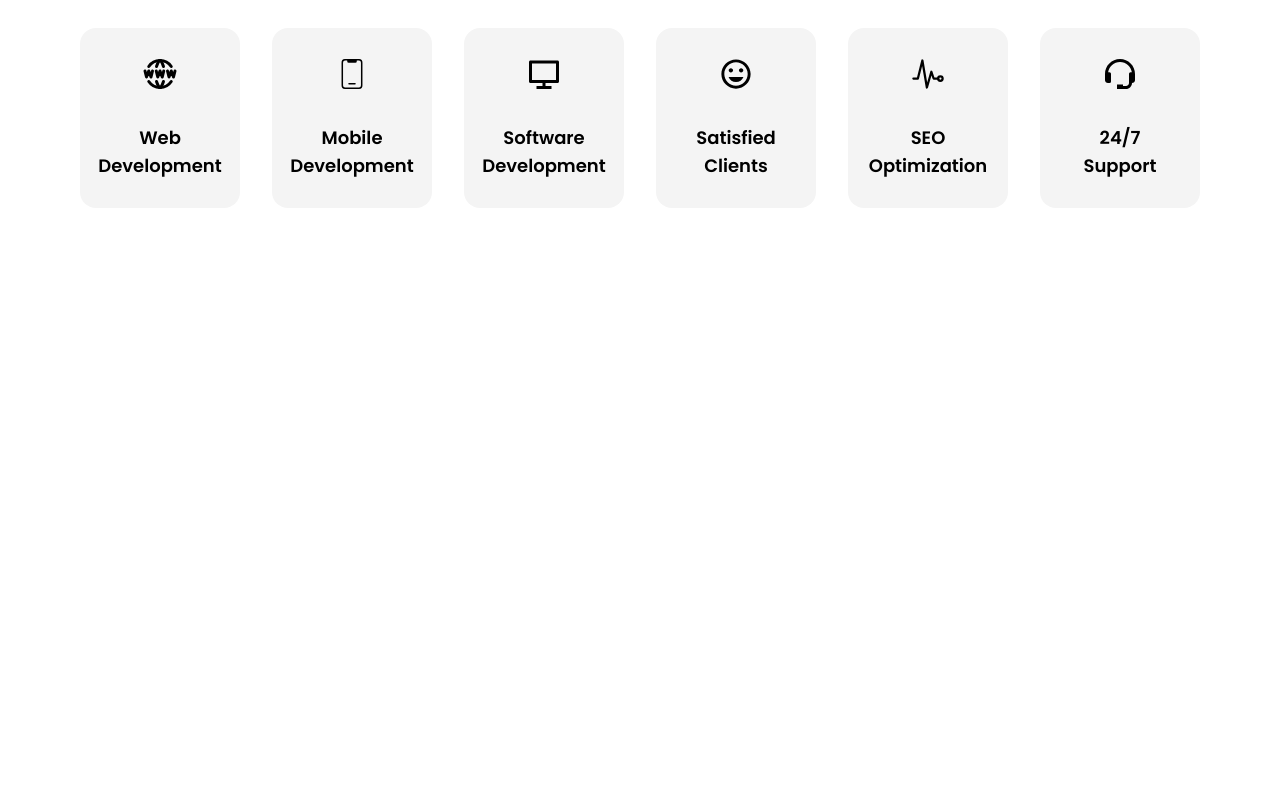
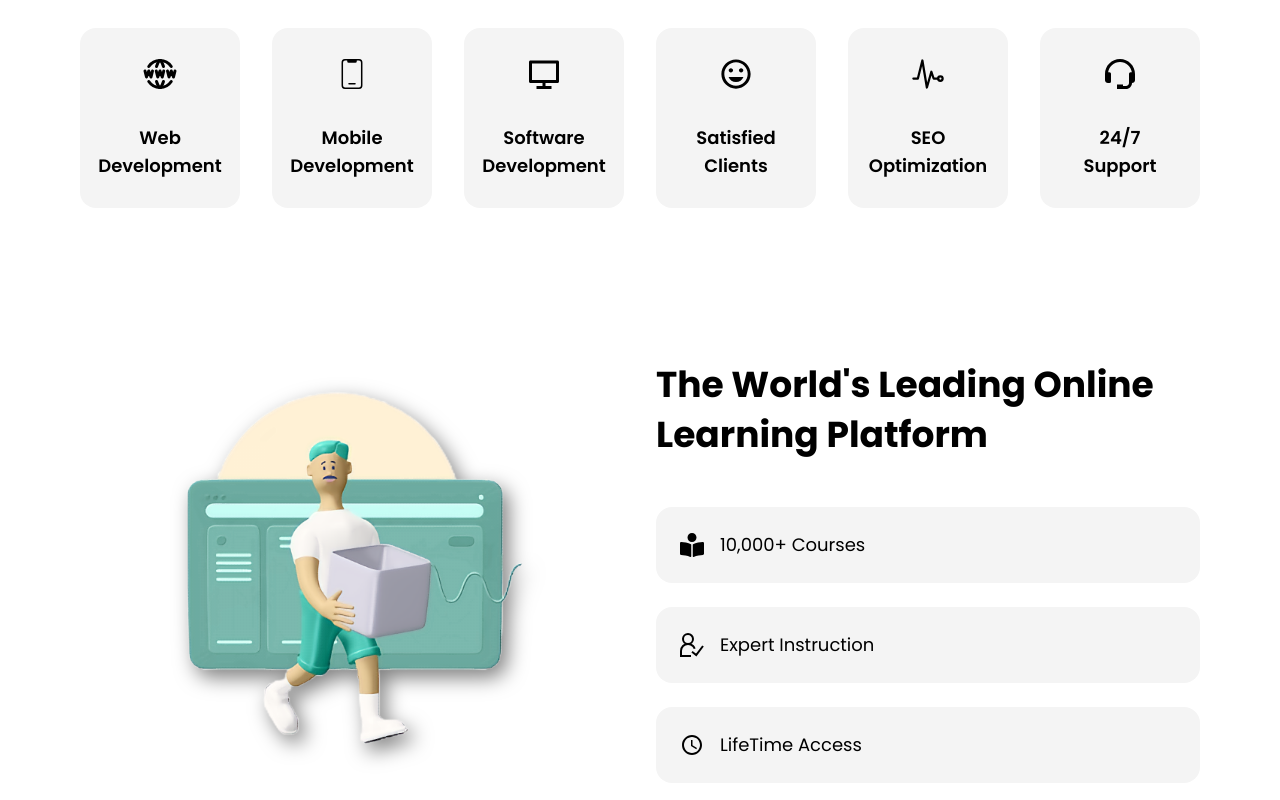
Before and after one commit to Prakashpreveen/React-JS-EEducation_WebPage-Project, a React (Vite) app: page / in a window 1280 px wide. Shown: the part 894-1694 px from the top of the page. Before the commit the page ends 1158 px from the top, so only its background shows below. Built offline with nearby package versions, Linux system fonts and the light colour scheme.

Commit message:
added banner section

```diff
--- a/src/App.jsx
+++ b/src/App.jsx
@@ -2,6 +2,7 @@
 import Navbar from "./components/Navbar";
 import Hero from "./components/Hero";
 import Services from "./components/Services";
+import Banner from "./components/Banner";
 
 const App = () => {
   return (
@@ -9,6 +10,7 @@
       {/* <Navbar /> */}
       <Hero />
       <Services />
+      <Banner />
     </main>
   );
 };
--- /dev/null
+++ b/src/components/Banner.jsx
@@ -0,0 +1,75 @@
+import React from "react";
+import EducationPng from "../assets/education.png";
+import { motion } from "framer-motion";
+import { FadeUp } from "../components/Hero";
+import { FaBookReader } from "react-icons/fa";
+import { GrUserExpert } from "react-icons/gr";
+import { MdOutlineAccessTime } from "react-icons/md";
+
+const Banner = () => {
+  return (
+    <section>
+      <div className="container py-14 md:py-24 grid grid-cols-1 md:grid-cols-2 gap-8 space-y-6 md:space-y-0">
+        {/* Banner Image */}
+        <div className="flex justify-center items-center">
+          <motion.img
+            initial={{ opacity: 0, x: -50 }}
+            whileInView={{ opacity: 1, x: 0 }}
+            transition={{ duration: 0.5, ease: "easeInOut" }}
+            viewport={{ once: true }}
+            src={EducationPng}
+            className="w-[350px] md:max-w-[450px] object-cover drop-shadow"
+          />
+        </div>
+        {/* Banner Text */}
+        <div className="flex flex-col justify-center">
+          <div className="text-center md:text-left space-y-12">
+            <h1 className="text-3xl md:text-4xl font-bold !leading-snug">
+              The World's Leading Online Learning Platform
+            </h1>
+            {/* Banner Mini-Text */}
+            <div className="flex flex-col gap-6">
+              {/* Mini-Bar - 1 */}
+              <motion.div
+                variants={FadeUp(0.2)}
+                initial="initial"
+                whileInView={"animate"}
+                viewport={{ once: true }}
+                className="flex items-center gap-4 p-6 bg-[#f4f4f4] rounded-2xl hover:bg-white duration-300 hover:shadow-2xl"
+              >
+                <FaBookReader className="text-2xl" />
+                <p className="text-lg">10,000+ Courses</p>
+              </motion.div>
+
+              {/* Mini-Bar - 2 */}
+              <motion.div
+                variants={FadeUp(0.4)}
+                initial="initial"
+                whileInView={"animate"}
+                viewport={{ once: true }}
+                className="flex items-center gap-4 p-6 bg-[#f4f4f4] rounded-2xl hover:bg-white duration-300 hover:shadow-2xl"
+              >
+                <GrUserExpert className="text-2xl" />
+                <p className="text-lg">Expert Instruction</p>
+              </motion.div>
+
+              {/* Mini-Bar - 3 */}
+              <motion.div
+                variants={FadeUp(0.6)}
+                initial="initial"
+                whileInView={"animate"}
+                viewport={{ once: true }}
+                className="flex items-center gap-4 p-6 bg-[#f4f4f4] rounded-2xl hover:bg-white duration-300 hover:shadow-2xl"
+              >
+                <MdOutlineAccessTime className="text-2xl" />
+                <p className="text-lg">LifeTime Access</p>
+              </motion.div>
+            </div>
+          </div>
+        </div>
+      </div>
+    </section>
+  );
+};
+
+export default Banner;
--- a/src/components/Hero.jsx
+++ b/src/components/Hero.jsx
@@ -1,31 +1,31 @@
 import React from "react";
 import Navbar from "./Navbar";
 import { IoIosArrowRoundForward } from "react-icons/io";
-import { gsap } from "gsap";
 
 import Blob from "../assets/Blob.svg";
 import HeroPng from "../assets/hero.png";
-import { useGSAP } from "@gsap/react";
+import { motion } from "framer-motion";
 
+export const FadeUp = (delay) => {
+  return {
+    initial: {
+      opacity: 0,
+      y: 50,
+    },
+    animate: {
+      opacity: 1,
+      y: 0,
+      transition: {
+        type: "spring",
+        stiffness: 100,
+        duration: 0.5,
+        delay: delay,
+        ease: "easeInOut",
+      },
+    },
+  };
+};
 const Hero = () => {
-  useGSAP(() => {
-    gsap.fromTo(
-      ".hero-title",
-      { opacity: 0, y: "100px" },
-      { opacity: 1, y: 0, duration: 1 }
-    );
-    gsap.fromTo(
-      ".hero-button",
-      { opacity: 0 },
-      { opacity: 1, duration: 1, delay: 0.5 }
-    );
-    gsap.fromTo(
-      ".hero-img",
-      { opacity: 0, x: "100px" },
-      { opacity: 1, x: 0, duration: 1, delay: 0.5 }
-    );
-  }, []);
-
   return (
     <section className="bg-light overflow-hidden relative">
       <Navbar />
@@ -33,26 +33,42 @@
         {/* Brand Info */}
         <div className="flex flex-col justify-center py-14 md:py-0 relative z-20">
           <div className="text-center md:text-left space-y-10 lg:max-w-[400px]">
-            <h1 className="text-3xl lg:text-5xl font-bold !leading-snug hero-title">
+            <motion.h1
+              variants={FadeUp(0.6)}
+              initial="initial"
+              animate="animate"
+              className="text-3xl lg:text-5xl font-bold !leading-snug"
+            >
               Let's Learn to build a{" "}
               <span className="text-secondary">Website</span> for your business
-            </h1>
+            </motion.h1>
 
-            <div className="flex justify-center md:justify-start">
-              <button className="primary-btn flex items-center gap-2 group hero-button">
+            <motion.div
+              variants={FadeUp(0.8)}
+              initial="initial"
+              animate="animate"
+              className="flex justify-center md:justify-start"
+            >
+              <button className="primary-btn flex items-center gap-2 group ">
                 Get Started
                 <IoIosArrowRoundForward className="text-xl group-hover:translate-x-2 group-hover:-rotate-45 duration-300" />
               </button>
-            </div>
+            </motion.div>
           </div>
         </div>
         {/* Hero Image */}
         <div className="flex justify-center items-center">
-          <img
+          <motion.img
+            initial={{ x: 50, opacity: 0 }}
+            animate={{ x: 0, opacity: 1 }}
+            transition={{ duration: 0.6, delay: 0.4, ease: "easeInOut" }}
             src={HeroPng}
-            className="w-[400px] xl:w-[600px] relative z-10 drop-shadow hero-img"
+            className="w-[400px] xl:w-[600px] relative z-10 drop-shadow "
           />
-          <img
+          <motion.img
+            initial={{ x: -50, opacity: 0 }}
+            animate={{ x: 0, opacity: 1 }}
+            transition={{ duration: 0.6, delay: 0.4, ease: "easeInOut" }}
             src={Blob}
             className="absolute -bottom-32 w-[800px] md:w-[1500px] z-[1] hidden md:block"
           />
--- a/src/components/Navbar.jsx
+++ b/src/components/Navbar.jsx
@@ -1,5 +1,6 @@
 import React from "react";
 import { MdMenu } from "react-icons/md";
+import { motion } from "framer-motion";
 
 const NavbarMenu = [
   {
@@ -32,7 +33,11 @@
 const Navbar = () => {
   return (
     <nav className="relative z-20">
-      <div className="container py-10 flex justify-between items-center">
+      <motion.div
+        initial={{ opacity: 0, y: -50 }}
+        animate={{ opacity: 1, y: 0 }}
+        className="container py-10 flex justify-between items-center"
+      >
         {/* Logo Section */}
         <div>
           <h1 className="font-bold text-2xl">The Coding Journey</h1>
@@ -59,7 +64,7 @@
         <div className="lg:hidden">
           <MdMenu className="text-4xl" />
         </div>
-      </div>
+      </motion.div>
     </nav>
   );
 };
```
